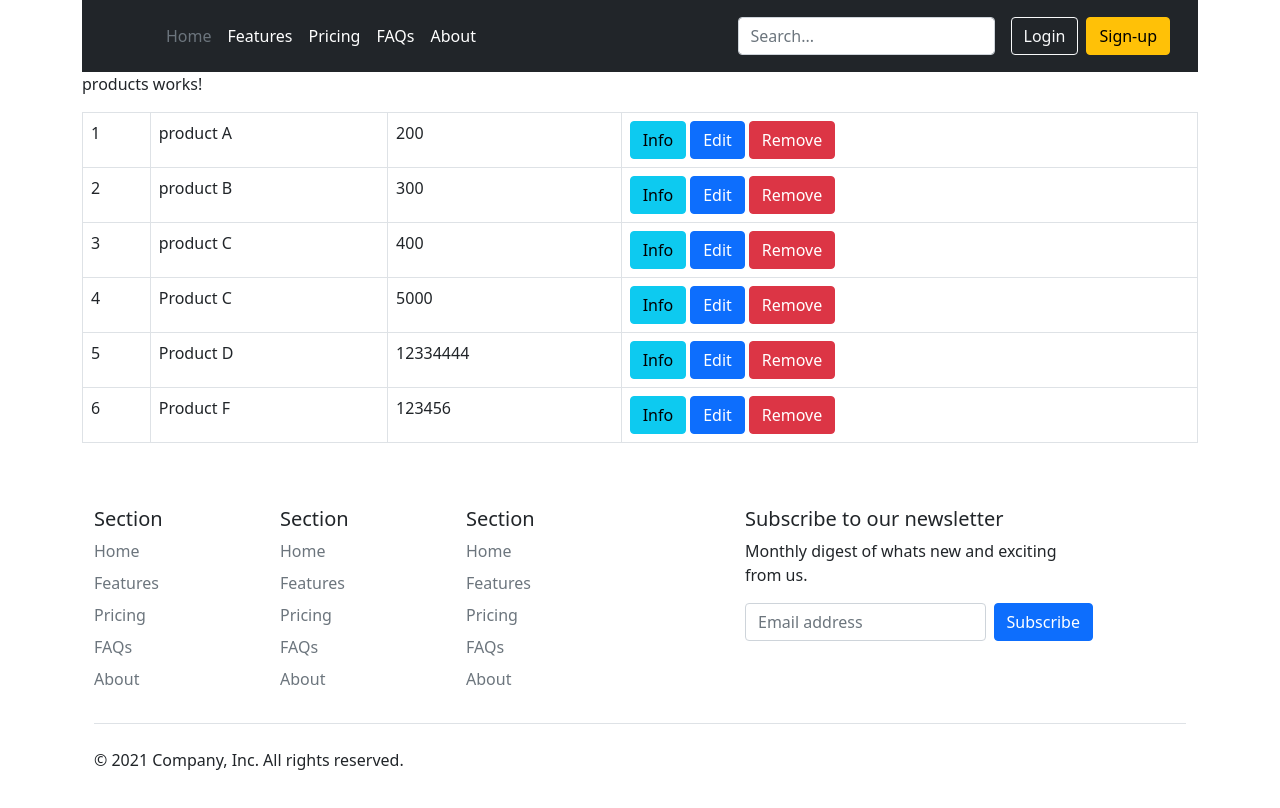
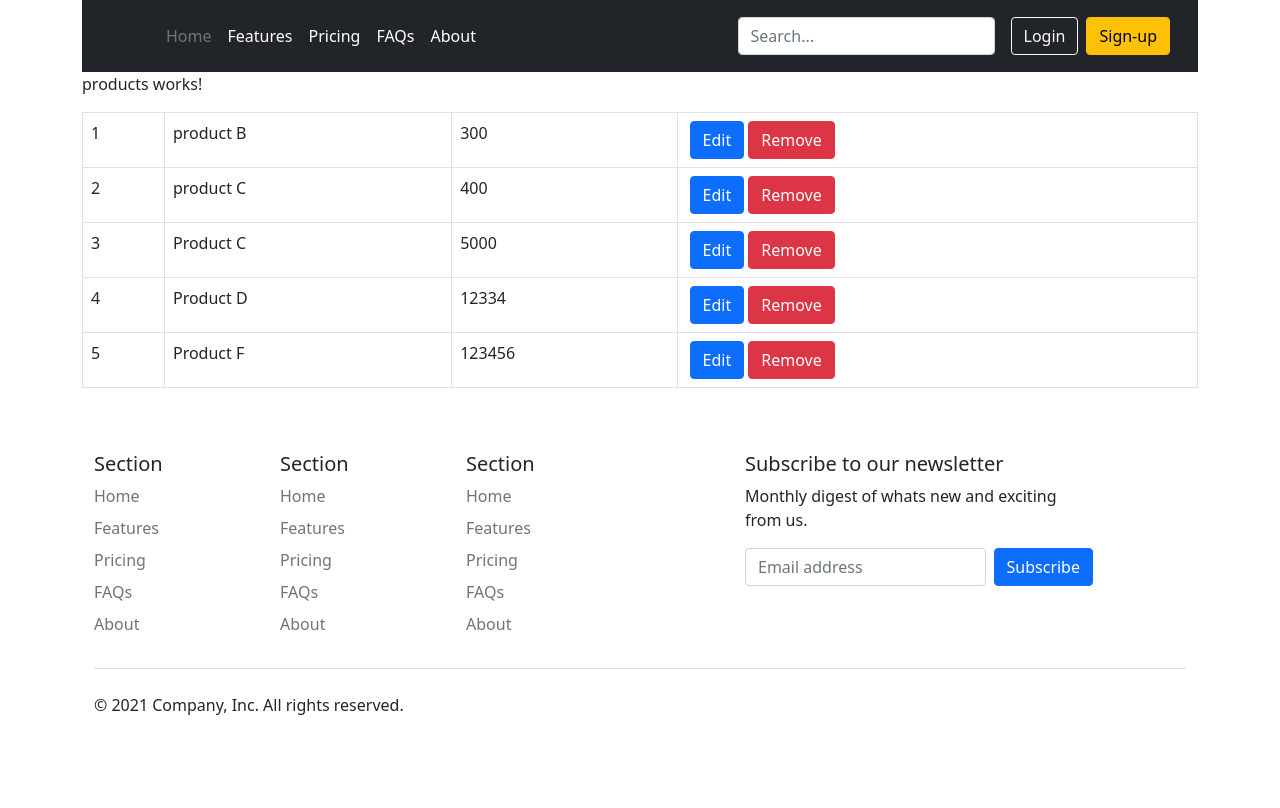
Before and after one commit to Tramnvph14967/Front_End_Framework_1, an Angular app: page /product in a window 1280 px wide. Shown: the top 808 px of the page. Built offline with nearby package versions, Linux system fonts and the light colour scheme; data requests are answered from the project's data file.

Commit message:
update_db

```diff
--- a/db.json
+++ b/db.json
@@ -1,11 +1,5 @@
 {
   "products": [
-      {
-        "id": 1,
-        "name": "product A",
-        "price": 200,
-        "status": false
-      },
     {
       "id": 2,
       "name": "product B",
@@ -25,7 +19,7 @@
     },
     {
       "name": "Product D",
-        "price": 12334444,
+      "price": 12334,
       "id": 5
     },
     {
--- a/package.json
+++ b/package.json
@@ -19,6 +19,7 @@
     "@angular/platform-browser-dynamic": "~13.3.0",
     "@angular/router": "~13.3.0",
     "bootstrap": "^5.1.3",
+    "json-server": "^0.17.0",
     "rxjs": "~7.5.0",
     "tslib": "^2.3.0",
     "zone.js": "~0.11.4"
--- a/src/app/components/products/products.component.html
+++ b/src/app/components/products/products.component.html
@@ -6,7 +6,7 @@
             <td>{{ product.name }}</td>
             <td>{{ product.price }}</td>
             <td>
-                <button class="btn btn-info">Info</button>
+
                 <button class="btn btn-primary ms-1" routerLink="/product/edit/{{ product.id }}">
                     Edit
                 </button>
```
Also changed, not shown: 1 other file (tests, documents, lock files or other folders). Lines whose indentation alone changed are shown as unchanged.
